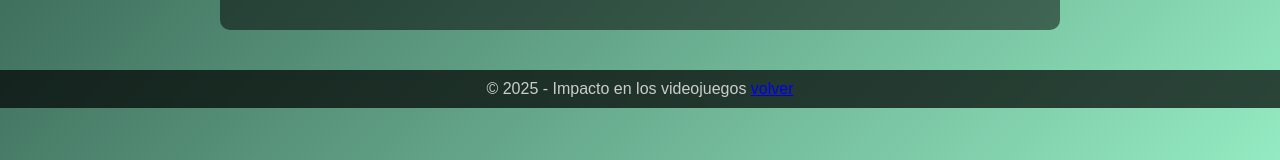
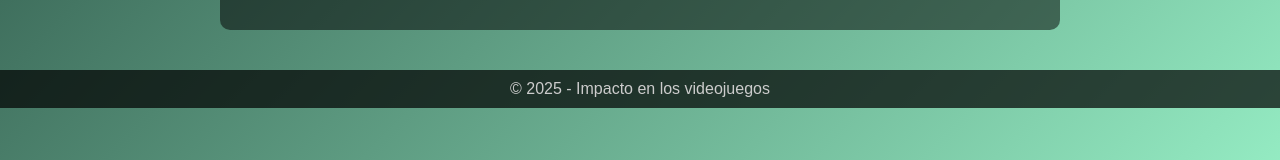
Before and after one commit to fili-code/impactogames, a plain HTML site: page index.html in a window 1280 px wide. Shown: the part 552-712 px from the top of the page. Drawn offline with Linux system fonts and the light colour scheme.

Commit message:
Update index.html

```diff
--- a/index.html
+++ b/index.html
@@ -62,7 +62,7 @@
         <p>Los deportes electrónicos (eSports) se han convertido en una industria millonaria que ofrece oportunidades de carrera para jugadores y creadores de contenido.</p>
     </section>
     <footer>
-        © 2025 - Impacto en los videojuegos <a href="https://fili-code.github.io/proyectovideogamaes/">volver</a>
+        © 2025 - Impacto en los videojuegos
     </footer>
 </body>
 </html>
```
